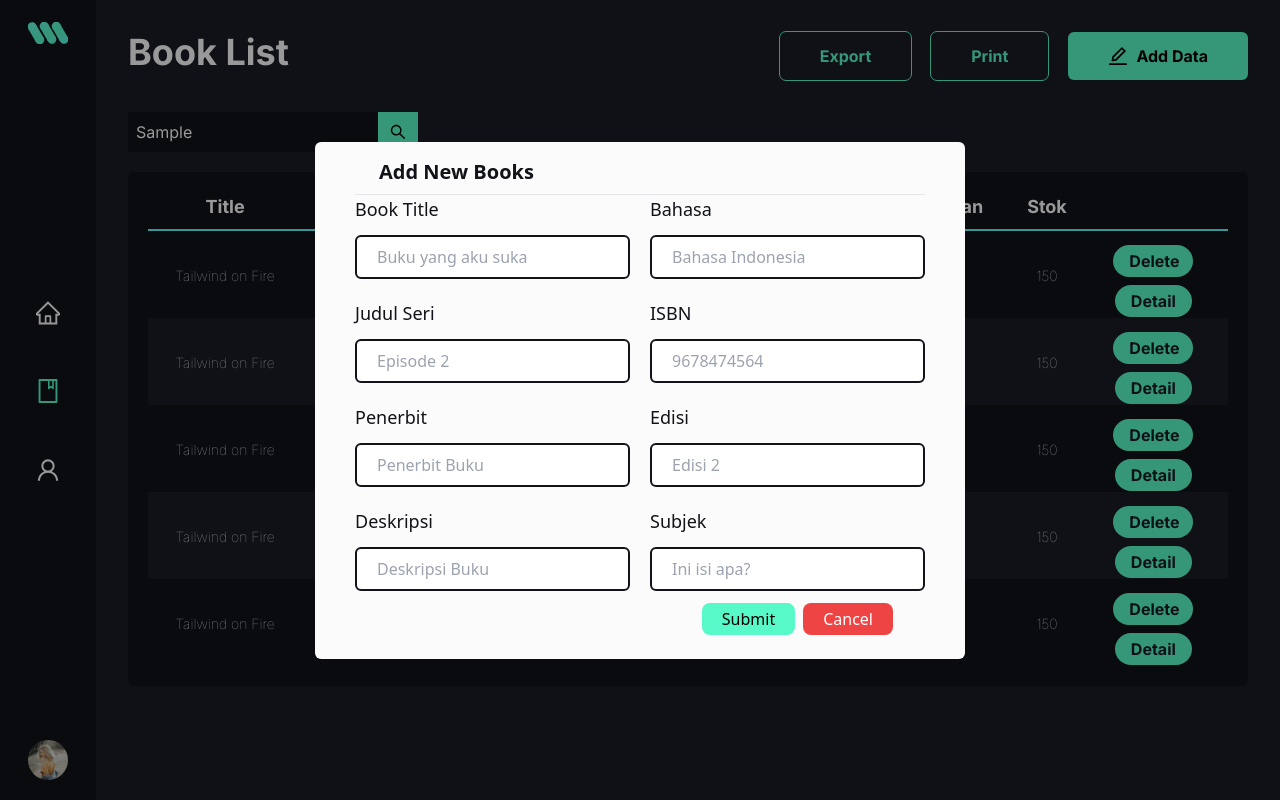
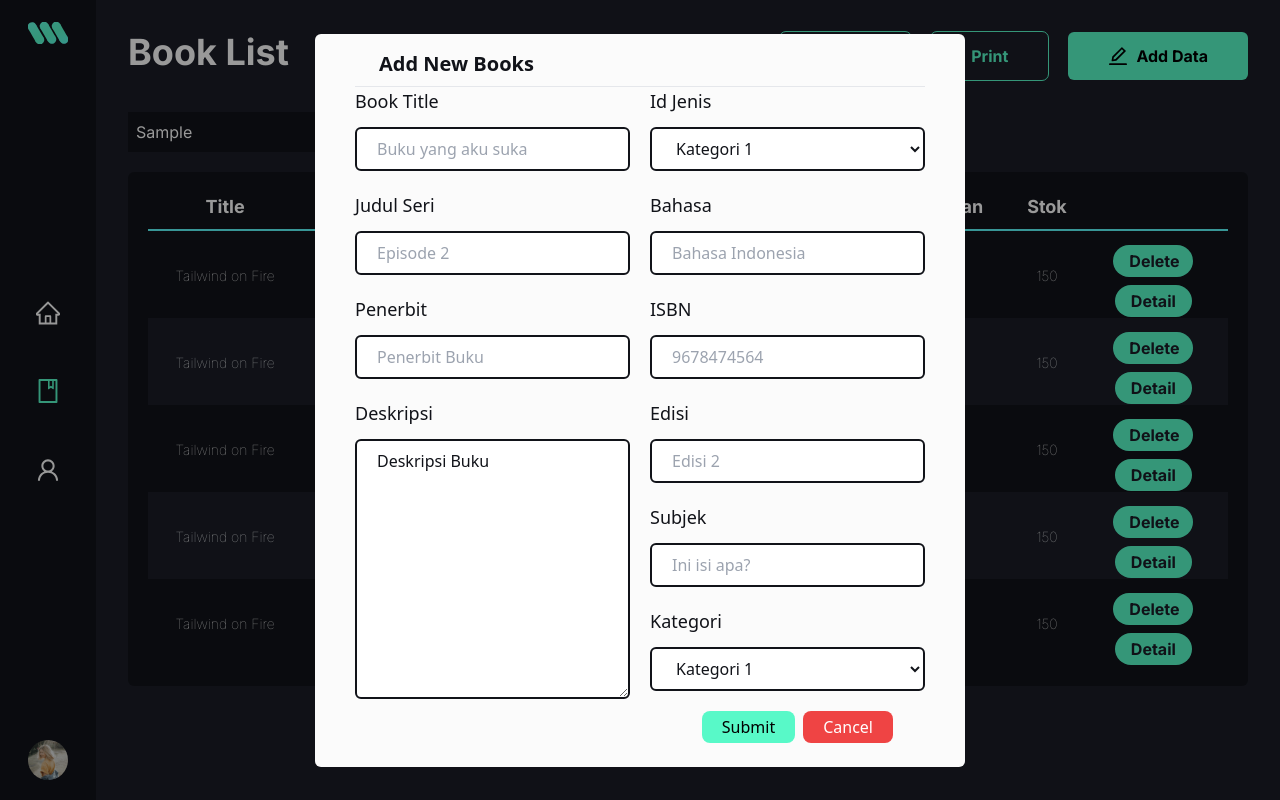
Before and after one commit to deedima3/minerva-desktop, a React (Vite) app: page /book in a window 1280 px wide. Both pictures are taken after typing "Sample" into the empty fields and a click on the button "Add Data". Built offline with nearby package versions, Linux system fonts and the light colour scheme.

Commit message:
[ enhance ] Adding textarea field and looper

```diff
--- /dev/null
+++ b/src/components/Form/FormLooper.tsx
@@ -0,0 +1,58 @@
+import React from "react";
+import FormSelect from "./FormSelect";
+import FormTextField from "./FormTextField";
+import FormTextInput from "./FormTextInput";
+
+interface FormLooper {
+  formdata: any;
+  register: any;
+  errors: any;
+  extraClass: string;
+}
+
+const FormLooper = ({formdata, register, errors, extraClass} : FormLooper) => {
+  return (
+    <div className={extraClass}>
+      {formdata.map(
+        ({ title, placeholder, fieldname, type, option } : any) => {
+          switch (type) {
+            case "text":
+              return (
+                <FormTextInput
+                  title={title}
+                  placeholder={placeholder!}
+                  fieldname={fieldname}
+                  register={register}
+                  errors={errors}
+                />
+              );
+            case "select":
+              return (
+                <FormSelect
+                  title={title}
+                  fieldname={fieldname}
+                  register={register}
+                  errors={errors}
+                  options={option!}
+                />
+              );
+            case "textarea":
+              return (
+                <FormTextField
+                  title={title}
+                  fieldname={fieldname}
+                  register={register}
+                  errors={errors}
+                  placeholder={placeholder!}
+                />
+              );
+            default:
+              return "";
+          }
+        }
+      )}
+    </div>
+  );
+};
+
+export default FormLooper;
--- /dev/null
+++ b/src/components/Form/FormSelect.tsx
@@ -0,0 +1,44 @@
+import React from "react";
+
+interface FormSelectField {
+  title: string;
+  register: any;
+  errors: any;
+  fieldname: string;
+  options?: string[];
+}
+
+const FormSelect = ({
+  title,
+  register,
+  errors,
+  fieldname,
+  options,
+}: FormSelectField) => {
+  return (
+    <div className="flex flex-col gap-3">
+      <label htmlFor="username" className="text-brand-black-secondary text-lg">
+        {title}
+      </label>
+      <select
+        name={fieldname}
+        id={fieldname}
+        className="bg-white rounded-md px-5 py-2 text-brand-black-secondary border-brand-black-secondary border-2"
+        {...register(fieldname)}
+      >
+        {options && options.map((option, index) => {
+          return (
+            <option key={index} value={option}>
+              {option}
+            </option>
+          );
+        })}
+      </select>
+      {errors.username && (
+        <p className="text-red-500 text-xs">{errors.username.message}</p>
+      )}
+    </div>
+  );
+};
+
+export default FormSelect;
--- /dev/null
+++ b/src/components/Form/FormTextField.tsx
@@ -0,0 +1,40 @@
+import React from "react";
+
+interface FormTextField {
+  title: string;
+  register: any;
+  errors: any;
+  placeholder: string;
+  fieldname: string;
+}
+
+const FormTextField = ({
+  title,
+  register,
+  errors,
+  placeholder,
+  fieldname,
+}: FormTextField) => {
+  return (
+    <div className="flex flex-col gap-3">
+      <label htmlFor="username" className="text-brand-black-secondary text-lg">
+        {title}
+      </label>
+      <textarea
+        className="bg-white rounded-md px-5 py-2 text-brand-black-secondary border-brand-black-secondary border-2"
+        name={fieldname}
+        id={fieldname}
+        cols={5}
+        rows={10}
+        {...register(fieldname)}
+      >
+        {placeholder}
+      </textarea>
+      {errors.username && (
+        <p className="text-red-500 text-xs">{errors.username.message}</p>
+      )}
+    </div>
+  );
+};
+
+export default FormTextField;
--- a/src/data/formfieldBookData.ts
+++ b/src/data/formfieldBookData.ts
@@ -22,14 +22,15 @@ export const formfieldBookData = {
       title: "Deskripsi",
       placeholder: "Deskripsi Buku",
       fieldname: "deskripsi",
-      type: "text",
+      type: "textarea",
     },
   ],
   right: [
     {
-      title: "idJenis",
+      title: "Id Jenis",
       fieldname: "idJenis",
       type: "select",
+      option : ["Kategori 1", "Kategori 2", "Kategori 3"]
     },
     {
         title : "Bahasa",
@@ -59,6 +60,7 @@ export const formfieldBookData = {
         title : "Kategori",
         fieldname : "idKaegori",
         type : "select",
+        option : ["Kategori 1", "Kategori 2", "Kategori 3"]
     },
   ],
 };
--- a/src/routes/Book.tsx
+++ b/src/routes/Book.tsx
@@ -20,6 +20,9 @@ import { useForm } from "react-hook-form";
 import { yupResolver } from "@hookform/resolvers/yup";
 import { formfieldBookData } from "../data/formfieldBookData";
 import FormTextInput from "../components/Form/FormTextInput";
+import FormSelect from "../components/Form/FormSelect";
+import FormTextField from "../components/Form/FormTextField";
+import FormLooper from "../components/Form/FormLooper";
 
 const Book = () => {
   const handleConfirm = () => {
@@ -27,10 +30,10 @@ const Book = () => {
     setModal(false);
   };
 
-  const pushData = (data : any) => {
+  const pushData = (data: any) => {
     console.log("Push Data");
-    console.log(data)
-  }
+    console.log(data);
+  };
 
   const schema = yup.object({
     image: yup.string().optional(),
@@ -134,24 +137,18 @@ const Book = () => {
           handleSubmit={handleSubmit(pushData)}
         >
           <div className="flex gap-5">
-            <div className="flex flex-col gap-5">
-              {formfieldBookData.left.map(({title, placeholder, fieldname, type}) => {
-                if (type == "text"){
-                  return (
-                    <FormTextInput title={title} placeholder={placeholder} fieldname={fieldname} register={register} errors={errors}/>
-                  )
-                }
-              })}
-            </div>
-            <div className="flex flex-col gap-5">
-            {formfieldBookData.right.map(({title, placeholder, fieldname, type}) => {
-                if (type == "text"){
-                  return (
-                    <FormTextInput title={title} placeholder={placeholder!} fieldname={fieldname} register={register} errors={errors}/>
-                  )
-                }
-              })}
-            </div>
+            <FormLooper
+              extraClass="flex flex-col gap-5"
+              formdata={formfieldBookData.left}
+              register={register}
+              errors={errors}
+            />
+            <FormLooper
+              extraClass="flex flex-col gap-5"
+              formdata={formfieldBookData.right}
+              register={register}
+              errors={errors}
+            />
           </div>
         </ModalsForm>
       </Modal>
```
